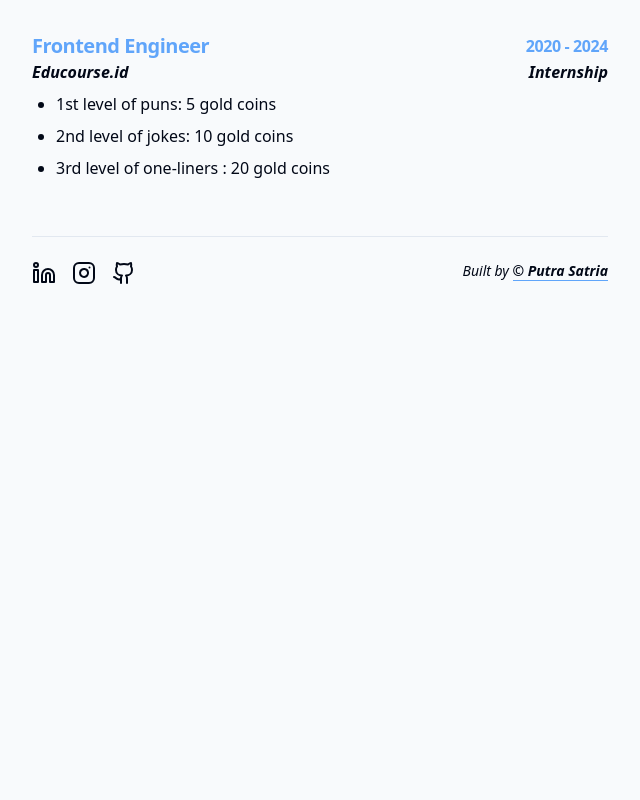
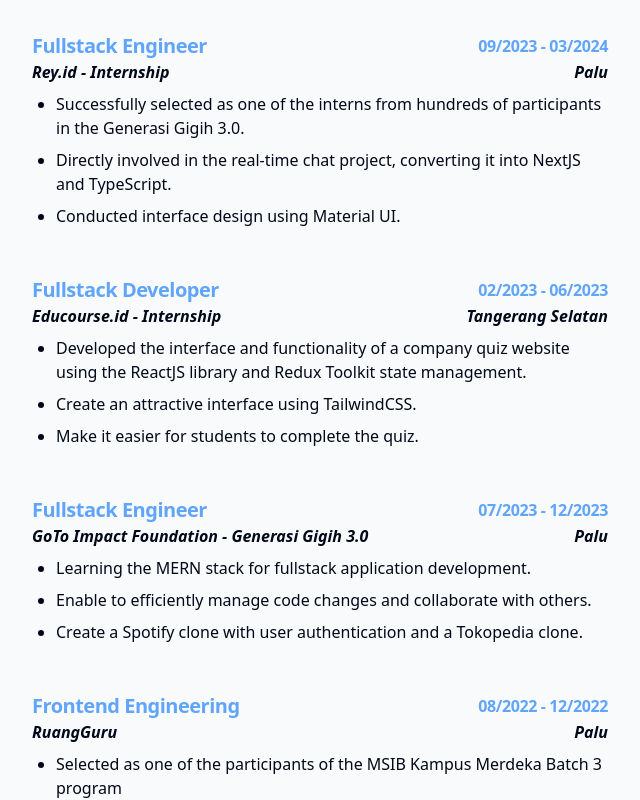
Before and after one commit to mpsalunggg/webku, a Next.js app: page /experience in a window 1280 px wide. Shown: the part 200-1000 px from the top of the page, without its empty margins (320-960 px from the left). Before the commit the page ends 800 px from the top, so only its background shows below. Built offline with nearby package versions, Linux system fonts and the light colour scheme.

Commit message:
add: our my experiences and activities

```diff
--- /dev/null
+++ b/src/constants/experience.ts
@@ -0,0 +1,111 @@
+export const Experiences = [
+  {
+    id: 1,
+    role: 'Lead & Mentor Web Development',
+    company: 'Hammercode',
+    place: 'Palu',
+    duration: '09/2022 - Now',
+    description: [
+      {
+        id: 1,
+        text: 'Be a learning facilitator & event orgenaizer monthly tech talk activities.'
+      },
+      {
+        id: 2,
+        text: 'Teach about basic frontend ReactJS, Ex: Consume Rest API, Hooks, Context, etc.'
+      },
+      {
+        id: 3,
+        text: 'Trying to build a good technology ecosystem in Palu city.'
+      }
+    ]
+  },
+  {
+    id: 2,
+    role: 'Frontend Engineering',
+    company: 'RuangGuru',
+    place: 'Palu',
+    duration: '08/2022 - 12/2022',
+    description: [
+      {
+        id: 1,
+        text: 'Selected as one of the participants of the MSIB Kampus Merdeka Batch 3 program'
+      },
+      {
+        id: 2,
+        text: 'Learn About Communication, Presentations Skill, Strategic Thinking Skill, and Project Management'
+      },
+      {
+        id: 3,
+        text: 'Learn Fundamentals about HTML, CSS, Tailwind CSS, Javascript, Git, ReactJS, ChakraUI.'
+      },
+      {
+        id: 4,
+        text: 'Learn Interacting With Web API and Consuming Restful API.'
+      }
+    ]
+  },
+  {
+    id: 3,
+    role: 'Fullstack Engineer',
+    company: 'GoTo Impact Foundation - Generasi Gigih 3.0',
+    place: 'Palu',
+    duration: '07/2023 - 12/2023',
+    description: [
+      {
+        id: 1,
+        text: 'Learning the MERN stack for fullstack application development.'
+      },
+      {
+        id: 2,
+        text: 'Enable to efficiently manage code changes and collaborate with others.'
+      },
+      {
+        id: 3,
+        text: 'Create a Spotify clone with user authentication and a Tokopedia clone.'
+      }
+    ]
+  },
+  {
+    id: 4,
+    role: 'Fullstack Developer',
+    company: 'Educourse.id - Internship',
+    place: 'Tangerang Selatan',
+    duration: '02/2023 - 06/2023',
+    description: [
+      {
+        id: 1,
+        text: 'Developed the interface and functionality of a company quiz website using the ReactJS library and Redux Toolkit state management.'
+      },
+      {
+        id: 2,
+        text: 'Create an attractive interface using TailwindCSS.'
+      },
+      {
+        id: 3,
+        text: 'Make it easier for students to complete the quiz.'
+      }
+    ]
+  },
+  {
+    id: 5,
+    role: 'Fullstack Engineer',
+    company: 'Rey.id - Internship',
+    place: 'Palu',
+    duration: '09/2023 - 03/2024',
+    description: [
+      {
+        id: 1,
+        text: 'Successfully selected as one of the interns from hundreds of participants in the Generasi Gigih 3.0.'
+      },
+      {
+        id: 2,
+        text: 'Directly involved in the real-time chat project, converting it into NextJS and TypeScript.'
+      },
+      {
+        id: 3,
+        text: 'Conducted interface design using Material UI.'
+      }
+    ]
+  }
+];
--- a/src/constants/stack.ts
+++ b/src/constants/stack.ts
@@ -1,3 +1,5 @@
+import { CardStackType } from '@/types/stack';
+
 export const IcHTML = 'devicon:html5';
 export const IcCSS = 'devicon:css3';
 export const IcJavaScript = 'devicon:javascript';
@@ -23,7 +25,7 @@
 export const IcRadixUI = 'tabler:brand-radix-ui';
 export const IcShadcnUI = 'simple-icons:shadcnui';
 
-export const StackIcon = [
+export const StackIcon: CardStackType[] = [
   {
     id: 1,
     icon: IcHTML,
@@ -76,7 +78,7 @@
   }
 ];
 
-export const UIIcon = [
+export const UIIcon: CardStackType[] = [
   {
     id: 1,
     icon: IcFigma,
@@ -119,7 +121,7 @@
   }
 ];
 
-export const InterestIcon = [
+export const InterestIcon: CardStackType[] = [
   {
     id: 1,
     icon: IcExpress,
--- a/src/features/Experience/index.tsx
+++ b/src/features/Experience/index.tsx
@@ -1,3 +1,5 @@
+import { Experiences } from '@/constants/experience';
+
 const ExperiencePage = () => {
   return (
     <section className="container flex flex-col items-center w-full">
@@ -11,27 +13,32 @@
         </p>
       </div>
       <div className="w-full flex justify-center flex-col gap-6 mb-8">
-        <div>
+        {Experiences.reverse().map(item => {
+          const { id, role, place, duration, description, company } = item;
+          return (
+            <div key={id}>
               <div>
                 <div className="flex justify-between items-center">
                   <h4 className="scroll-m-20 lg:text-xl text-md font-semibold tracking-tight text-blue-400">
-                Frontend Engineer
+                    {role}
                   </h4>
                   <p className="font-semibold tracking-tight text-blue-400">
-                2020 - 2024
+                    {duration}
                   </p>
                 </div>
                 <div className="flex justify-between items-center">
-              <p className="italic font-semibold">Educourse.id</p>
-              <p className="italic font-semibold">Internship</p>
+                  <p className="italic font-semibold">{company}</p>
+                  <p className="italic font-semibold">{place}</p>
                 </div>
               </div>
               <ul className="mb-6 ml-6 list-disc [&>li]:mt-2">
-            <li>1st level of puns: 5 gold coins</li>
-            <li>2nd level of jokes: 10 gold coins</li>
-            <li>3rd level of one-liners : 20 gold coins</li>
+                {description.map(item => (
+                  <li key={item.id}>{item.text}</li>
+                ))}
               </ul>
             </div>
+          );
+        })}
       </div>
     </section>
   );
```
Lines whose indentation alone changed are shown as unchanged.
